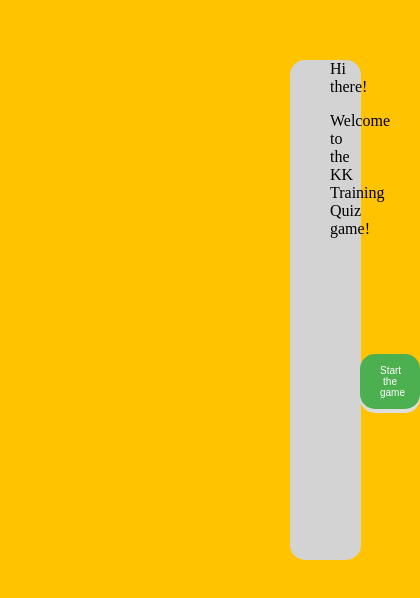
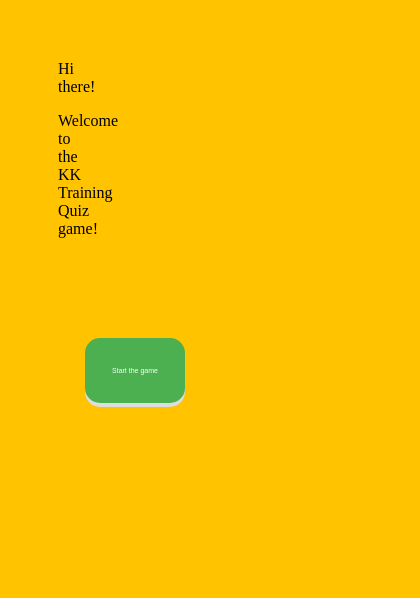
Before and after one commit to ZacheeNiyokwizera/my-Quiz-game, a plain HTML site: page index.html in a window 390 px wide. Shown: the part 110-708 px from the top of the page, 420 px wide, since content can reach past the window. Drawn offline with Linux system fonts and the light colour scheme; no server answers.

Commit message:
fixed some bugs

```diff
--- a/style.css
+++ b/style.css
@@ -1,6 +1,6 @@
 body {
     background-color: #FFC300;
-    margin-left: 280px;
+    /* margin-left: 280px; */
 }
 
 .next {
@@ -80,12 +80,20 @@ button {
 
 /* Extra small devices (phones, 600px and down) */
 
-@media only screen and (max-width: 600px) {
+@media only screen and (max-width: 400px) {
+    .container {
+        background-color: #FFC300;
+        margin-right: 200px;
+    }
+    #welcome {
+        margin-right: 200px;
+    }
     #start {
-        height: 55px;
-        width: 60px;
-        font-size: 10px;
-        margin-left: 30px;
+        height: 65px;
+        width: 100px;
+        font-size: 7px;
+        margin-left: 27px;
+        display: block;
     }
     .question {
         font-size: 30px;
```
